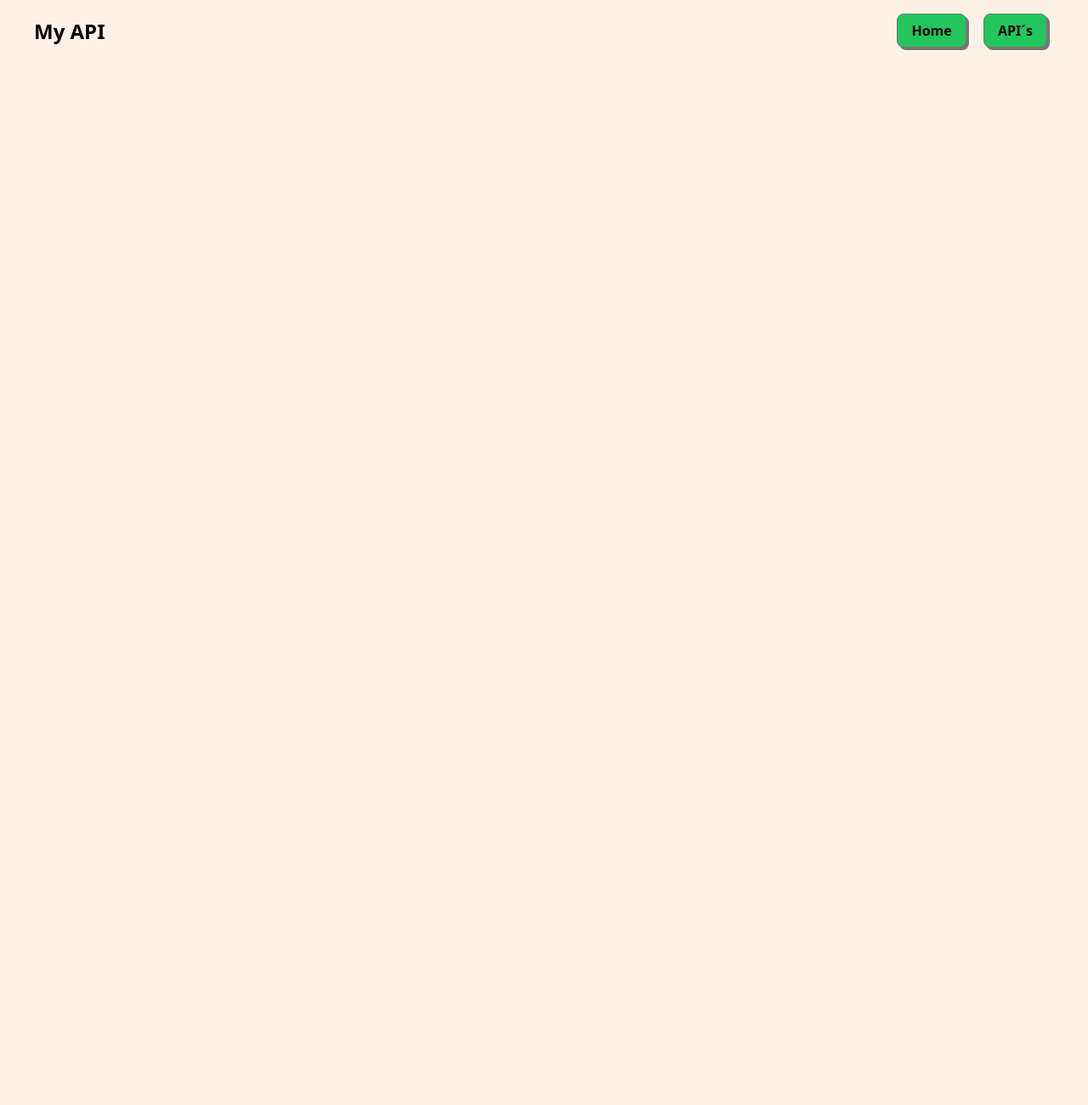
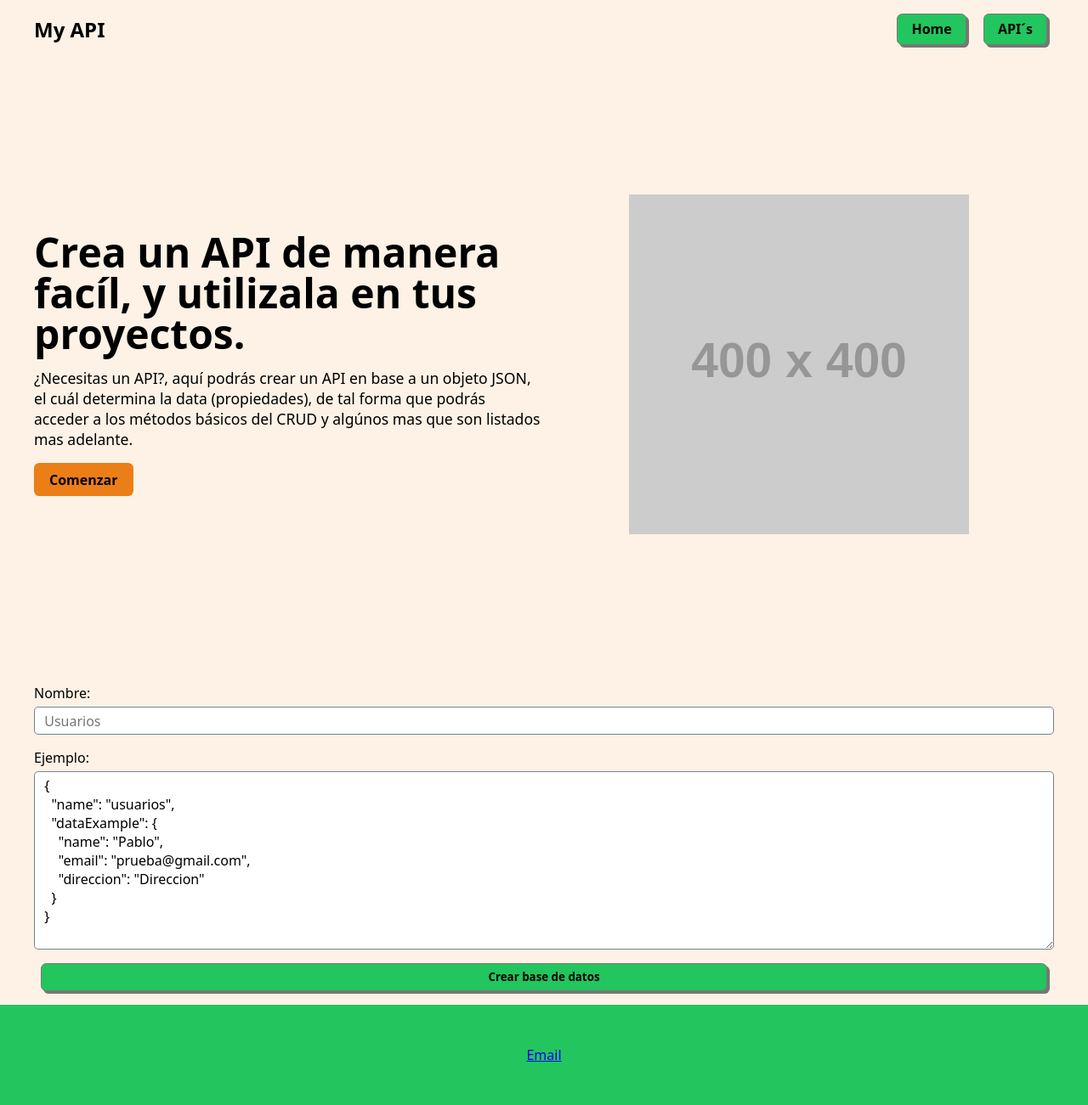
Before and after one commit to pablogallardodev/myapi, a website: page src/app/home.html in a window 1280 px wide. Shown: the whole page at 85% size. Before the commit the page ends 800 px from the top, so only its background shows below. Drawn offline with Linux system fonts and the light colour scheme; placeholder pictures from the web are drawn by us.

Commit message:
Diseño home page. primeros métodos de información para listar bd

```diff
--- a/src/app/home.css
+++ b/src/app/home.css
@@ -1,5 +1,6 @@
+body { background-color: rgb(253, 242, 229); }
+
 body, *{
-  background-color: rgb(253, 242, 229);
   font-family: system-ui, -apple-system, BlinkMacSystemFont, 'Segoe UI', Roboto, Oxygen, Ubuntu, Cantarell, 'Open Sans', 'Helvetica Neue', sans-serif;
   margin: 0;
   padding: 0;
@@ -9,7 +10,7 @@ body, *{
 .container {
   margin: 0 auto;
   max-width: 1200px;
-  width: 100%;
+  padding: 0 1rem;
 }
 
 nav {
@@ -23,12 +24,12 @@ nav {
 .nav-button {
   background-color: #22c55e;
   border: 1px solid #777;
-  border-radius: .5rem;
+  border-radius: .4rem;
   display: inline-block;
   color: black;
   font-weight: 600;
   margin: 0 .5rem;
-  padding: .5rem 1rem;
+  padding: .4rem 1rem;
   text-decoration: none;
   box-shadow: 3px 3px 0 #777;
   transition: all ease-in-out .2s;
@@ -38,3 +39,80 @@ nav {
   box-shadow: 4px 4px 0 #777;
   transform: translate(-1px, -1px);
 }
+
+#home {
+  display: flex;
+  align-items: center;
+  height: 90vh;
+}
+
+.home-left, .home-rigth {
+  display: flex;
+  flex: 1;
+}
+
+.home-left {
+  flex-direction: column;
+  justify-content: flex-start;
+}
+
+.home-rigth {
+  justify-content: center;
+  align-items: center;
+}
+
+.home-left > h1 {
+  font-size: 3rem;
+  line-height: 3rem;
+}
+
+.home-left > p {
+  font-size: 1.1rem;
+  font-weight: 300;
+  margin-top: 1rem;
+}
+
+.home-left > .start-button {
+  background-color: #ec7e17;
+  border: solid 2px transparent;
+  border-radius: .4rem;
+  color: black;
+  font-weight: 600;
+  margin-top: 1rem;
+  padding: .4rem 1rem;
+  text-decoration: none;
+  width: min-content;
+  transition: all ease-in-out .2s;
+}
+
+.start-button:hover {
+  background-color: transparent;
+  border: solid 2px #ec7e17;
+}
+
+#new-api > form {
+  display: flex;
+  flex-direction: column;
+  padding: 1rem 0;
+}
+
+form > input, form > textarea {
+  border-radius: 0.3rem;
+  border: 1px solid #718294;
+  display: block;
+  font-size: 1rem;
+  font-weight: 400;
+  padding: 0.3rem 0.7rem;
+  margin-bottom: 1rem;
+}
+
+form > label {
+  margin-bottom: 5px;
+}
+
+footer {
+  display: flex;
+  align-items: center;
+  justify-content: center;
+  padding: 3rem 0;
+}
--- a/src/app/home.html
+++ b/src/app/home.html
@@ -1,5 +1,5 @@
 <!DOCTYPE html>
-<html lang="en">
+<html lang="es">
 <head>
   <meta charset="UTF-8">
   <meta http-equiv="X-UA-Compatible" content="IE=edge">
@@ -13,11 +13,45 @@
     <nav>
       <h2>My API</h2>
       <div>
-        <a href="/" class="nav-button">Home</a>
+        <a href="#home" class="nav-button">Home</a>
         <a href="#apis" class="nav-button">API´s</a>
       </div>
     </nav>
+
+    <div id="home">
+      <div class="home-left">
+        <h1>Crea un API de manera facíl, y utilizala en tus proyectos.</h1>
+        <p>¿Necesitas un API?, aquí podrás crear un API en base a un objeto JSON, el cuál determina la data (propiedades), de tal forma que podrás acceder a los métodos básicos del CRUD y algúnos mas que son listados mas adelante.</p>
+        <a href="#new-api" class="start-button">Comenzar</a>
+      </div>
+      <div class="home-rigth">
+        <img src="https://via.placeholder.com/400" alt="">
+      </div>
+    </div>
+
+    <div id="new-api">
+      <form id="createDb">
+        <label for="name">Nombre:</label>
+        <input type="text" name="name" id="name" placeholder="Usuarios" required>
+        <label for="example">Ejemplo:</label>
+        <textarea name="example" id="example" rows="9" required>
+{
+  "name": "usuarios",
+  "dataExample": {
+    "name": "Pablo",
+    "email": "prueba@gmail.com",
+    "direccion": "Direccion"
+  }
+}
+        </textarea>
+        <button type="submit" class="nav-button">Crear base de datos</button>
+      </form>
+    </div>
+
   </div>
+  <footer style="background-color: #22c55e;">
+    <a href="http://" target="_blank" rel="noopener noreferrer">Email</a>
+  </footer>
   <script src="./home.js"></script>
 </body>
 </html>
--- a/src/app/home.js
+++ b/src/app/home.js
@@ -1,6 +1,6 @@
-const form = document.getElementById("createDb")
-const name = document.getElementById("name")
-const example = document.getElementById("example")
+const $ = selector => document.getElementById(selector)
+
+const form = $("createDb")
 
 const isJSON = (json) => {
   try {
@@ -13,23 +13,29 @@ const isJSON = (json) => {
 
 form.addEventListener('submit', (e) => {
   e.preventDefault()
+  const name = $("name")
+  const example = $("example")
 
   if (isJSON(example.value)) {
-    console.log("Es JSON");
     const data = { name: name.value, dataExample: JSON.parse(example.value) }
-    console.log(data);
+
+    if (!data.name || !data.dataExample) {
+      alert("Por favor, completa el formulario, no debén existir campos vacíos...")
+    } else {
+      fetch('api/db/', {
+        method: 'POST',
+        headers: { 'Content-Type': 'application/json' },
+        body: JSON.stringify(data)
+      })
+        .then(response => response.json())
+        .then(data => {
+          console.log(data)
+        })
+    }
   } else {
     console.log("No es JSON");
   }
 
-  // fetch('api/db/', {
-  //   method: 'POST',
-  //   headers: { 'Content-Type': 'application/json' },
-  //   body: JSON.stringify(data)
-  // })
-  //   .then(response => response.json())
-  //   .then(data => {
-  //     console.log(data)
-  //   })
+
 
 })
--- a/src/index.js
+++ b/src/index.js
@@ -8,6 +8,7 @@ const PORT = process.env.PORT || 3000
 
 app.use(express.json())
 app.use(express.static(path.join(__dirname, './app')))
+
 app.use('/', appRoute)
 app.use('/api/db', dbRoute)
 
--- a/src/routes/db.js
+++ b/src/routes/db.js
@@ -1,8 +1,12 @@
 const express = require('express')
-const { createDatabase } = require('../controllers/dbController')
+const {
+  createDatabase,
+  getAllDatabase
+} = require('../controllers/dbController')
 const router = express.Router()
 
 router
   .post('/', createDatabase)
+  .get('/all/:limit?', getAllDatabase)
 
 module.exports = router
```
Also changed, not shown: src/TODO.txt (added, +12 -0 lines), src/controllers/dbController.js (+27 -1 lines), src/database/Prueba.json (added, +16 -0 lines).
